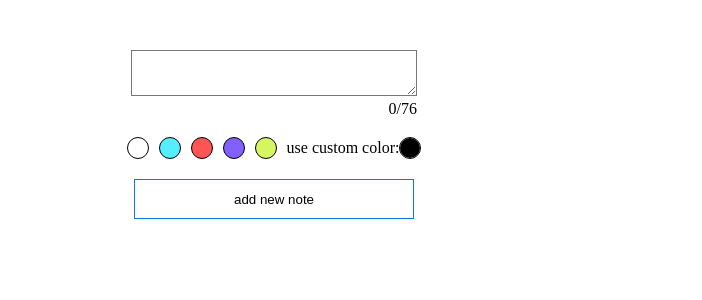
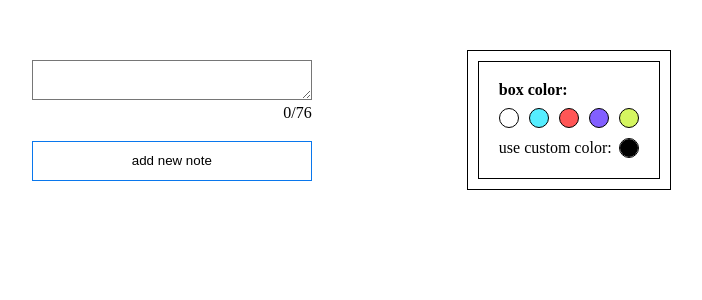
Before and after one commit to parsa-sbg/note-app, a React (Create React App) app: page / in a window 1280 px wide. Shown: the top 300 px of the page, without its empty margins (366-1068 px from the left). Built offline with nearby package versions, Linux system fonts and the light colour scheme.

Commit message:
refactor AddNew styles

```diff
--- a/src/components/AddNew/AddNew.css
+++ b/src/components/AddNew/AddNew.css
@@ -1,4 +1,65 @@
+.addnew-container{
+    display: flex;
+    justify-content: center;
+}
+
+/* start add new */
+
+.addnew__input-wrapper {
+    display: flex;
+    flex-direction: column;
+}
+
+.addnew__input {
+    min-height: 4rem;
+    width: 28rem;
+    max-height: 12rem;
+    outline: none;
+    resize: vertical;
+}
+
+.addnew__input-maxlength {
+    text-align: end;
+    margin-top: .5rem;
+}
+
+.addnew__btn {
+    height: 4rem;
+    width: 28rem;
+    border: 1px solid var(--main-color);
+    transition: all 200ms linear;
+    background-color: transparent;
+    cursor: pointer;
+}
+
+.addnew__btn:hover {
+    background-color: var(--main-color);
+    color: aliceblue;
+}
+
+/* end add new */
+
+
+
+
+/* start options */
+
+.options{
+    padding: 1rem;
+    border: 1px solid black;
+    justify-content: center;
+    display: flex;
+}
+
+.options__item{
+    border: 1px solid black;
+    padding: 2rem;
+    max-width: fit-content;
+}
+
+
 .addnew {
+    flex-basis: 50%;
     display: flex;
     align-items: center;
     justify-content: center;
@@ -6,13 +67,24 @@
     gap: 2rem;
 }
 
-.addnew__colors {
+.option__title{
+    font-weight: bold;
+}
+
+.option {
+    display: flex;
+    flex-direction: column;
+    align-items: start;
+    gap: 1rem;
+}
+
+.option__default-colors{
     display: flex;
     gap: 1rem;
-
 }
 
-.addnew__color {
+
+.option__color {
     width: 2rem;
     height: 2rem;
     border-radius: 50%;
@@ -20,15 +92,18 @@
     border: 1px solid black;
 }
 
-.addnew__custom-color-wrapper{
+
+.option__custom-color-wrapper{
     display: flex;
     align-items: center;
+    gap: 7.5px;
+    width: 100%;
 }
-.addnew__custom-color-label{
+.option__custom-color-label{
 
 }
 
-.addnew__colorinput-wrapper {
+.option__colorinput-wrapper {
     position: relative;
     display: inline-block;
     width: 2rem;
@@ -38,7 +113,7 @@
 }
 
 
-.addnew__colorinput {
+.option__colorinput {
     -webkit-appearance: none;
     appearance: none;
     width: 100%;
@@ -52,47 +127,42 @@
     background-color: transparent;
 }
 
-.addnew__colorinput::-webkit-color-swatch-wrapper {
+.option__colorinput::-webkit-color-swatch-wrapper {
     padding: 0;
 }
 
-.addnew__colorinput::-webkit-color-swatch {
+.option__colorinput::-webkit-color-swatch {
     border: none;
     /* border-radius: 50%; */
 }
+/* end options */
 
 
 
 
 
-.AllNotes__input-wrapper {
-    display: flex;
-    flex-direction: column;
+/*//////////////////////////// responsive /////////////////////////////////*/
+
+@media only screen and (max-width:700px) {
+    .addnew-container{
+        flex-direction: column-reverse;
+        width: 80%;
+        margin: auto;
+    }
+    .addnew__input-wrapper{
+        width: 100%;
+    }
+    .addnew__input{
+        width: 100%;
+        margin-top: 2rem;
+    }
+    .addnew__btn{
+        width: 100%;
+    }
 }
 
-.AllNotes__input {
-    min-height: 4rem;
-    width: 28rem;
-    max-height: 12rem;
-    outline: none;
-    resize: vertical;
+@media only screen and (max-width:500px) {
+    .addnew-container{
+        width: 95%;
+    }
 }
-
-.AllNotes__input-maxlength {
-    text-align: end;
-    margin-top: .5rem;
-}
-
-.AllNotes__btn {
-    height: 4rem;
-    width: 28rem;
-    border: 1px solid var(--main-color);
-    transition: all 200ms linear;
-    background-color: transparent;
-    cursor: pointer;
-}
-
-.AllNotes__btn:hover {
-    background-color: var(--main-color);
-    color: aliceblue;
-}
--- a/src/components/AddNew/AddNew.jsx
+++ b/src/components/AddNew/AddNew.jsx
@@ -32,23 +32,41 @@ export default memo(function AddNew({ addNewNote }) {
     }, [])
 
     return (
-        <div className='addnew'>
-            <div className='AllNotes__input-wrapper'>
-                <textarea style={{ backgroundColor: inputColor }} onChange={inputChangeHandler} value={noteTitle} className='AllNotes__input' type="text" />
-                <span className='AllNotes__input-maxlength'>{noteTitle.length}/{inputMaxLength}</span>
+        <div className='addnew-container'>
+
+            <div className='addnew'>
+                <div className='addnew__input-wrapper'>
+                    <textarea style={{ backgroundColor: inputColor }} onChange={inputChangeHandler} value={noteTitle} className='addnew__input' type="text" />
+                    <span className='addnew__input-maxlength'>{noteTitle.length}/{inputMaxLength}</span>
+                </div>
+
+                <button onClick={btnClickHandler} className='addnew__btn'>add new note</button>
             </div>
-            <div className='addnew__colors'>
-                {colors.map(color =>
-                    <div key={color} onClick={colorClickHandler} data-color={color} style={{ backgroundColor: color }} className='addnew__color'></div>
-                )}
-                <div className='addnew__custom-color-wrapper'>
-                    <span className='addnew__custom-color-label'>use custom color:</span>
-                    <div className='addnew__colorinput-wrapper'>
-                        <input onChange={customColorChangeHandler} className='addnew__colorinput' type="color" />
+
+            <div className='options'>
+
+                <div className='options__item'>
+
+                    <div className='option'>
+                        <h3 className='option__title'>box color: </h3>
+                        <div className='option__default-colors'>
+                            {colors.map(color =>
+                                <div key={color} onClick={colorClickHandler} data-color={color} style={{ backgroundColor: color }} className='option__color'></div>
+                            )}
+                        </div>
+
+                        <div className='option__custom-color-wrapper'>
+                            <span className='option__custom-color-label'>use custom color:</span>
+                            <div className='option__colorinput-wrapper'>
+                                <input onChange={customColorChangeHandler} className='option__colorinput' type="color" />
+                            </div>
+                        </div>
                     </div>
+
                 </div>
+
             </div>
-            <button onClick={btnClickHandler} className='AllNotes__btn'>add new note</button>
         </div>
+
     )
 })
--- a/src/index.css
+++ b/src/index.css
@@ -3,6 +3,12 @@
 
 :root{
   font-size: 10px;
+}
+
+*,
+*::after,
+*::before{
+  box-sizing: border-box;
 }
 
 
```
